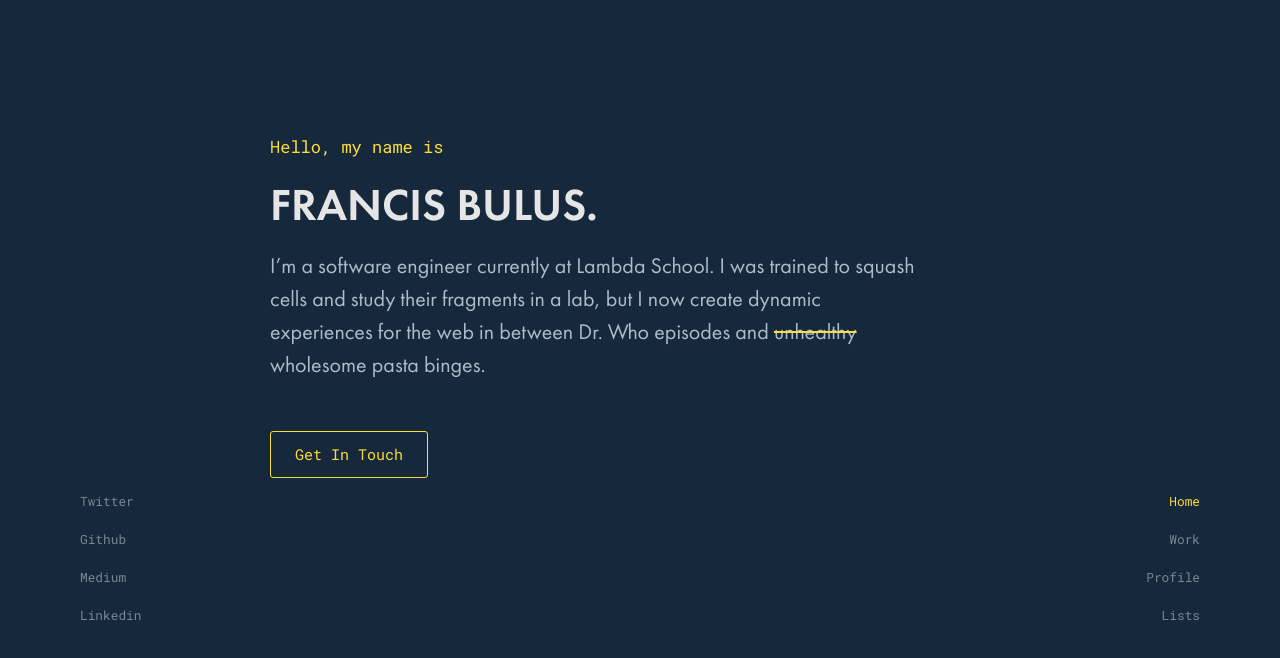
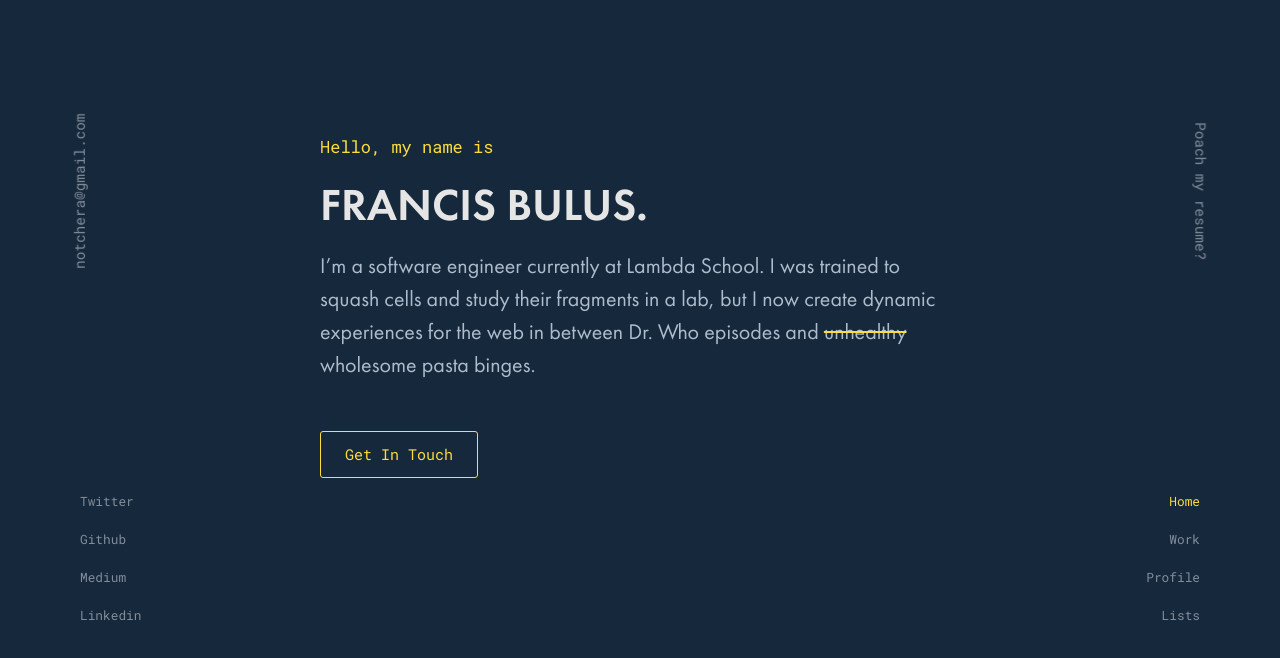
Before and after one commit to fosterferret/dovah, a Gatsby site: page / in a window 1280 px wide. Shown: the part 96-754 px from the top of the page. Built offline with nearby package versions, Linux system fonts and the light colour scheme; Gatsby itself is replaced by a stand-in of ours; a web font is replaced by a local one.

Commit message:
adjusted padding of section on tablet to contain sider

```diff
--- a/src/components/Hero.js
+++ b/src/components/Hero.js
@@ -11,7 +11,7 @@ const Container = styled(CustomSection)`
   ${mixins.flexCenter};
   margin: 0 auto;
   ${generateSpace("padding")};
-  max-width: 900px;
+  max-width: 800px;
   ${media.tablet`padding: 10px 20px;`};
   flex-direction: column;
   align-items: flex-start;
--- a/src/components/Navigation.js
+++ b/src/components/Navigation.js
@@ -8,6 +8,7 @@ import ToggleMenu from "../components/ToggleMenu"
 import Menu from "./Menu"
 import Home from "./HomeIcon"
 import getWindowWidth from "../utils/getWindowWidth"
+import SideFooter from './SideFooter'
 
 export const Wrapper = styled.div`
   ${media.tablet`
@@ -102,6 +103,7 @@ class Navigation extends Component {
         <Drawer open={open}>
           <div>
             <Menu open={open} />
+            <SideFooter/>
           </div>
         </Drawer>
       </Wrapper>
--- /dev/null
+++ b/src/components/SideFooter.js
@@ -0,0 +1,54 @@
+import React from "react"
+import media from "../styles/media"
+import styled, { css } from "styled-components"
+import { generateSpace } from "../styles/shared-styles"
+import theme from "../styles/theme"
+
+export const Wrapper = styled.footer`
+  width: 100%;
+  position: fixed;
+  top:35%;
+  ${media.tablet`
+    position: static;
+    padding-top: 1.5rem;
+  `}
+`
+
+export const Sider = styled.a`
+  position: absolute;
+  font-family: ${theme.fonts.Inconsolata};
+  color: ${theme.colors.darkGrey};
+  font-size: 0.90rem;
+  line-height: 1em;
+  ${props =>
+    props.orientation === "left"
+      ? css`
+          transform: rotate(-90deg) translateX(-50%);
+          transform-origin: left;
+          ${generateSpace("left")}
+        `
+      : css`
+          transform: rotate(90deg) translateX(50%);
+          transform-origin: right;
+          ${generateSpace("right")}
+        `}
+
+  ${media.tablet`
+  display: block;
+    position: static;
+    transform: rotate(0) translateX(0);
+    transform-origin: 0;
+    padding: .5rem 0 0;
+    text-align: center;
+    font-size: .8rem;
+  `}
+`
+
+const Footer = () => (
+  <Wrapper>
+    <Sider orientation="left" href={`mailto:notchera@gmail.com`}>notchera@gmail.com</Sider>
+    <Sider orientation="right">Poach my resume?</Sider>
+  </Wrapper>
+)
+
+export default Footer
--- a/src/styles/global.js
+++ b/src/styles/global.js
@@ -42,7 +42,8 @@ ${props => props.theme.preload.map(url => '@import url("' + url + '");')}
     font-family: ${fonts.FuturaPT};
     line-height: 1.5em;
     font-size: ${fontSizes.xl}
-    ${media.tablet`font-size: ${fontSizes.md};`}
+    ${media.tablet`font-size: ${fontSizes.lg};`};
+    ${media.phablet`font-size: ${fontSizes.md}`};
   }
 
   h1, h2, h3, h4, h5, h6 {
--- a/src/styles/media.js
+++ b/src/styles/media.js
@@ -2,8 +2,8 @@ import { css } from "styled-components"
 
 const screenSizesInPx = {
   large: 1280,
-  desktop: 1024,
-  tablet: 840,
+  desktop: 1072,
+  tablet: 890,
   phablet: 540,
   mobile: 380,
   tiny: 330,
--- a/src/styles/theme.js
+++ b/src/styles/theme.js
@@ -9,7 +9,7 @@ export default {
     lightYellow: "#FCE257",
     darkYellow: "#FCDD3B",
     bookYellow: "#E5E5E5",
-    darkGrey: "#798694",
+    darkGrey: "#828D99",
     textNavy: "#1D344E",
     titleWhite: "#E5E5E5",
     hoverYellow: "#EAD87B",
```
